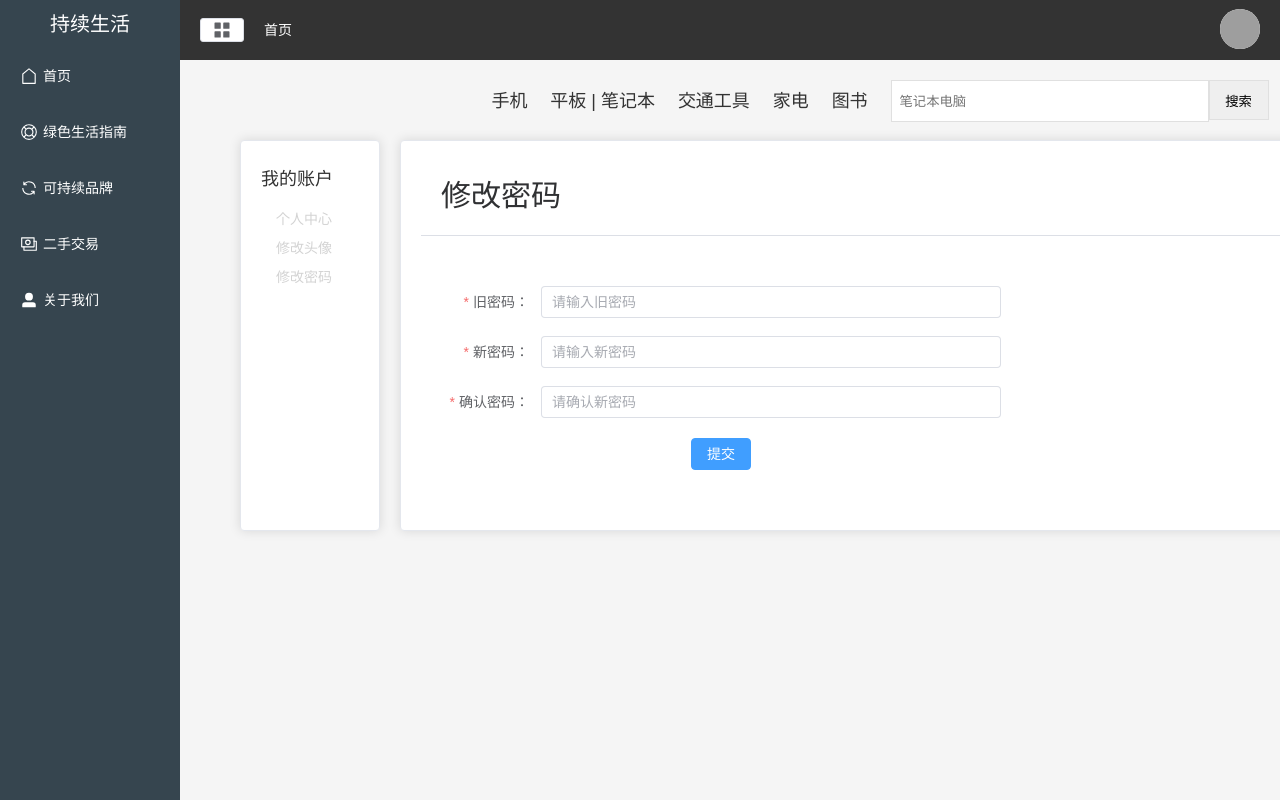
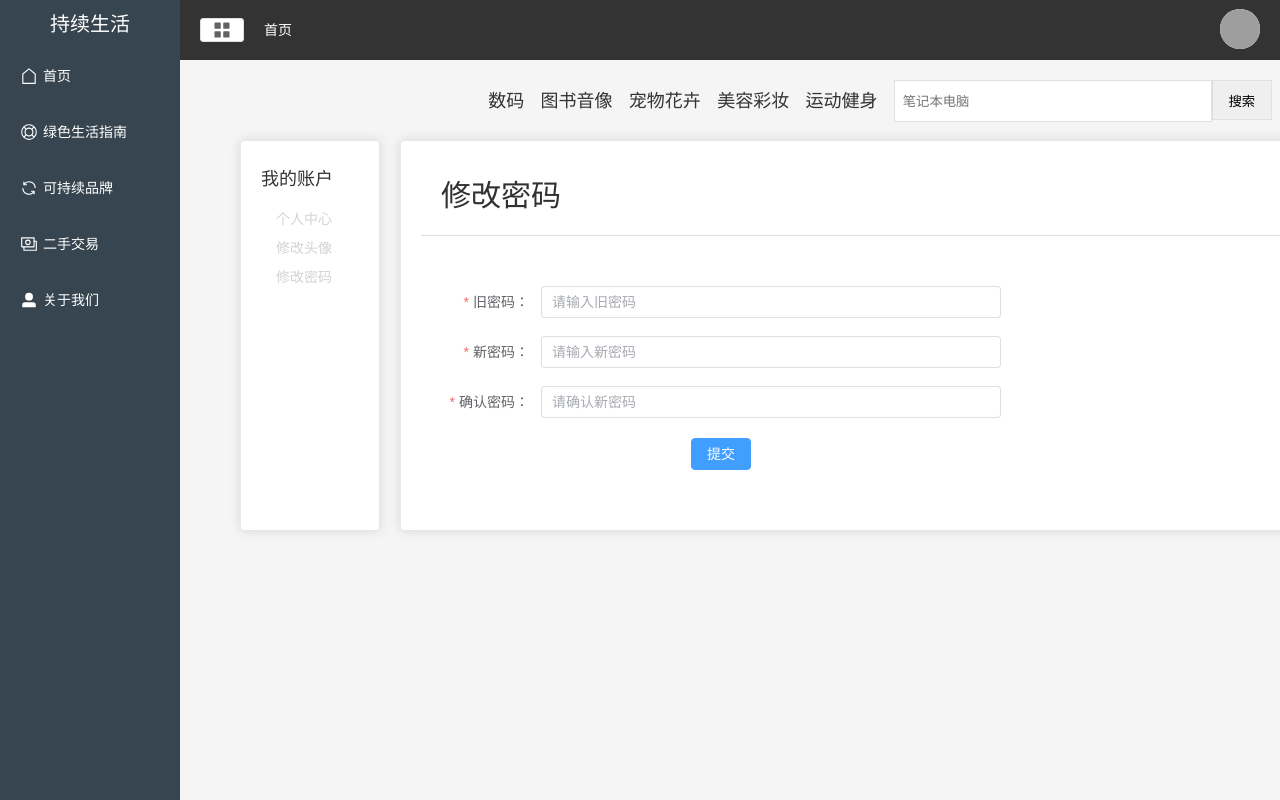
Before and after one commit to ymlxb/chuanzhi-cup, a Vue app: page /Person/UpPassWord in a window 1280 px wide. Built offline with nearby package versions, Linux system fonts and the light colour scheme; grey boxes are pictures that could not be loaded.

Commit message:
关于我们完善

```diff
--- a/src/views/About.vue
+++ b/src/views/About.vue
@@ -76,9 +76,9 @@
         我们欢迎任何对可持续生活感兴趣的人与我们联系。如果你有任何问题、建议或想法，请通过以下方式与我们沟通：
       </p>
       <ul>
-        <li>电子邮件: support@sustainableliving.com</li>
-        <li>电话: +86 123 4567 8901</li>
-        <li>社交媒体: 在各大社交平台上搜索“可持续生活”即可找到我们。</li>
+        <li>电子邮件: jdq8576@126.com</li>
+        <li>电话: +86 155 1672 2432</li>
+        <!-- <li>社交媒体: 在各大社交平台上搜索“可持续生活”即可找到我们。</li> -->
       </ul>
       <p>我们期待着听到你的声音，共同为可持续生活的未来努力！</p>
     </div>
--- a/src/views/Person.vue
+++ b/src/views/Person.vue
@@ -2,21 +2,11 @@
   <div class="contain">
     <header class="header">
       <div class="navigation">
-        <a href="##" class="link">
-          <span class="text">手机</span>
-        </a>
-        <a href="##" class="link">
-          <span class="text">平板 | 笔记本</span>
-        </a>
-        <a href="##" class="link">
-          <span class="text">交通工具</span>
-        </a>
-        <a href="##" class="link">
-          <span class="text">家电</span>
-        </a>
-        <a href="##" class="link">
-          <span class="text">图书</span>
-        </a>
+        <div class="navigation-box" v-for="(item,index) in topList" :key="index" @mouseover="handleMouseOver">
+          <router-link :to="`/search?name=${item}`" class="link" @click="link">
+            <span class="text">{{ item }}</span>
+          </router-link>
+        </div>
         <div class="search">
           <input type="text" class="search_input"  placeholder="笔记本电脑"></input>
           <button class="search_btn" @click="search">搜索</button>
@@ -46,6 +36,8 @@
 </template>
 
 <script setup>
+import { reactive } from 'vue'
+const topList = reactive(['数码','图书音像','宠物花卉','美容彩妆','运动健身',])
 
 </script>
 
```
